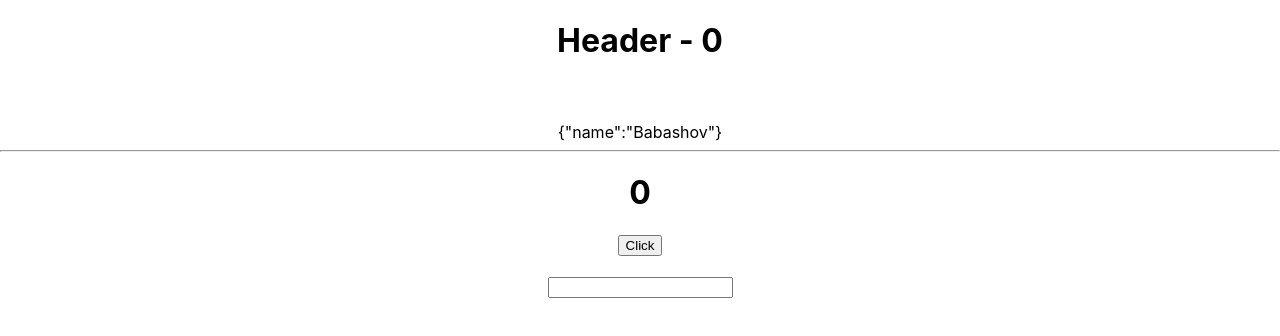
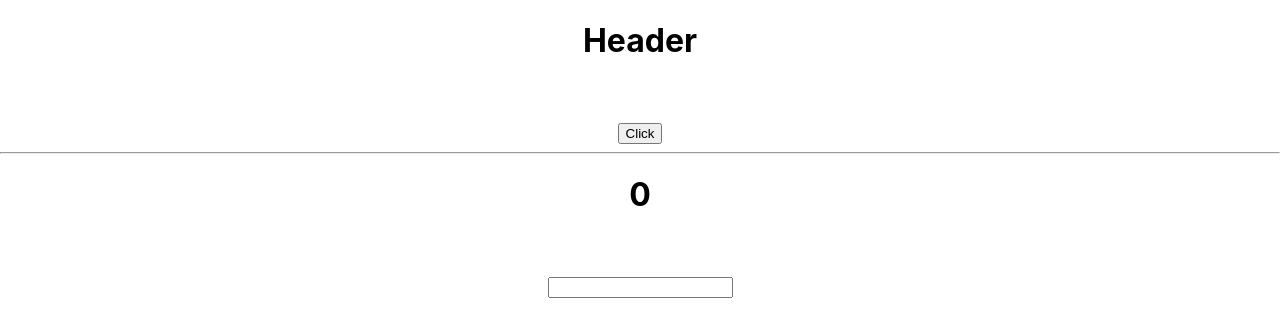
Before and after one commit to Babashov/Memoization, a React (Create React App) app: page / in a window 1280 px wide. Shown: the top 336 px of the page. Built offline with nearby package versions, Linux system fonts and the light colour scheme.

Commit message:
useCallback

```diff
--- a/src/App.js
+++ b/src/App.js
@@ -1,27 +1,21 @@
 import './App.css';
 import Header from './components/Header';
-import { useState,useMemo } from 'react';
+import { useState,useCallback } from 'react';
 
 function App() {
   const [number,setNumber] = useState(0)
   const [text,setText] = useState('')
 
-
-  // Calculating only changing number
-  const user = useMemo(()=>{
-    calculate()
-    return {name:'Babashov'}
-  },[number])
-
-  // Expensive Function
-  // const user = calculate();
+  const increment = useCallback(()=>{
+      setNumber((prevState)=>prevState+1)
+  },[])
 
   return (
     <div className="App">
-      <Header number={number < 5 ? 0 : number} user={user}/>
+      <Header increment = {increment}/>
       <hr/>
       <h1>{number}</h1>
-      <button onClick={()=>setNumber(number+1)}>Click</button>
+
 
       <br/><br/>
 
@@ -30,15 +24,4 @@ function App() {
   );
 }
 
-function calculate()
-{
-  console.log('Calculate...');
-
-  for (let index = 0; index < 1000000000; index++) {
-
-  }
-
-  console.log("Calculate end!");
-}
-
 export default App;
--- a/src/components/Header.jsx
+++ b/src/components/Header.jsx
@@ -1,11 +1,11 @@
 import React from "react"
 
-function Header({number,user}) {
+function Header({increment}) {
   return (
     <div>
-        <h1>Header - {number}</h1>
+        <h1>Header</h1>
         <br/><br/>
-        {JSON.stringify(user)}
+        <button onClick={()=>increment()}>Click</button>
         {console.log('Header Component')}
     </div>
   )
```
